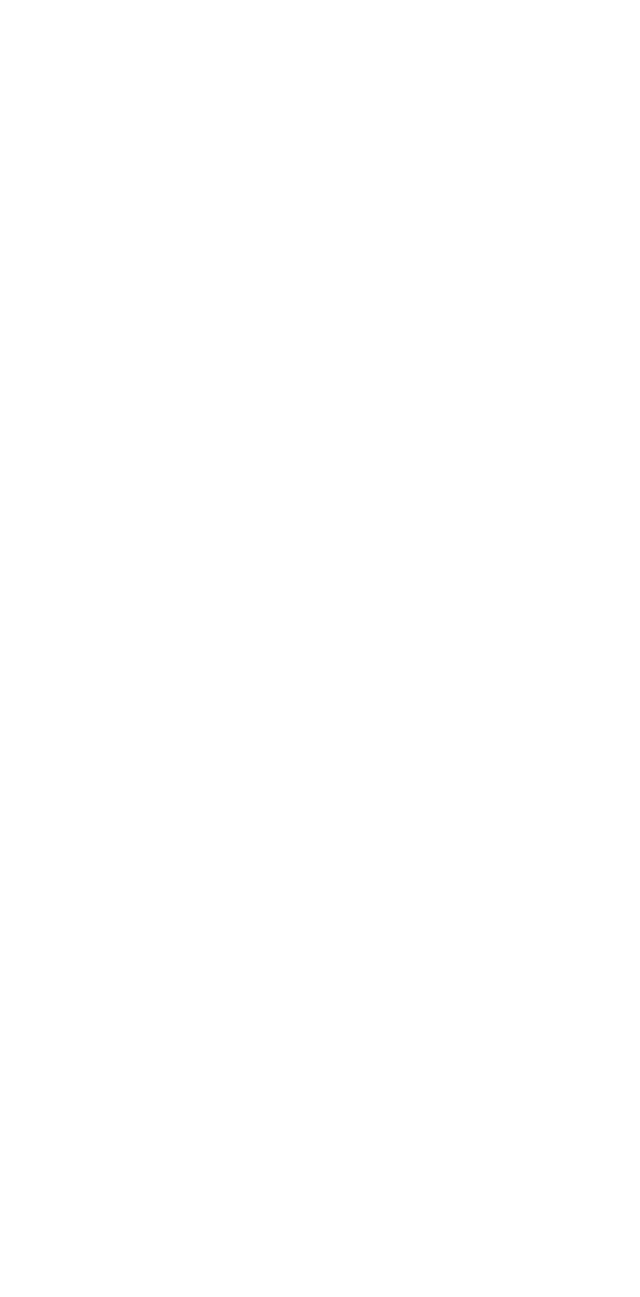
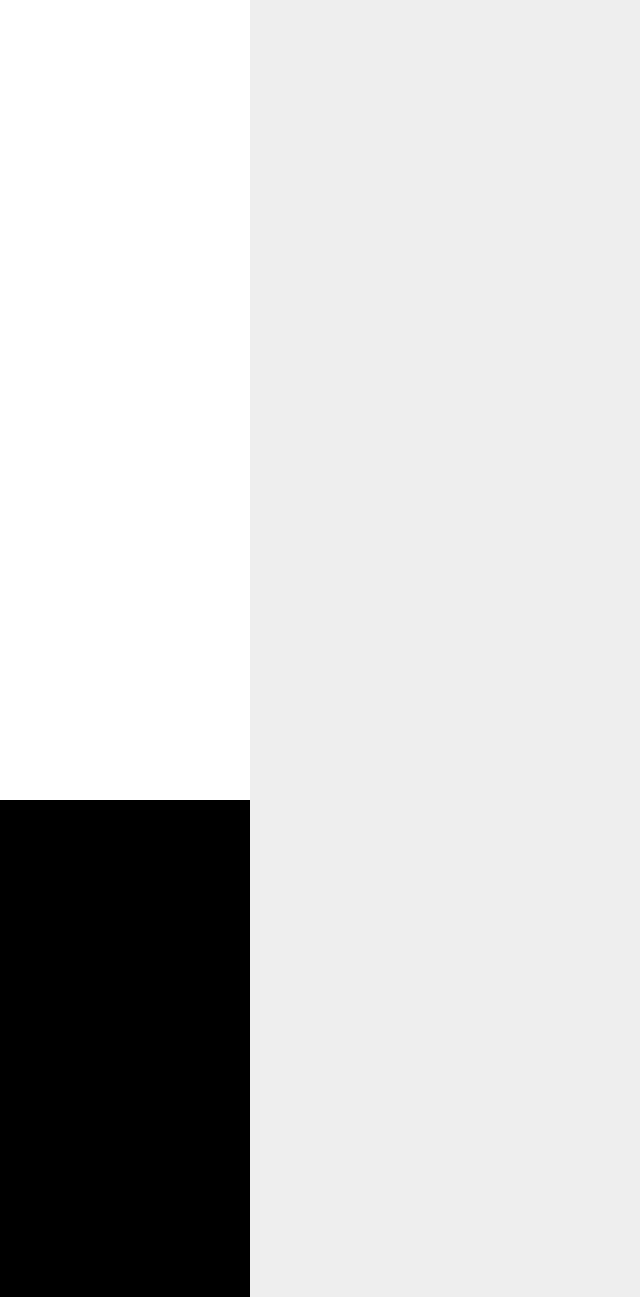
Before and after one commit to Peculiar9/Fac-Management, a plain HTML site: page index.html in a window 1280 px wide. Shown: the top 1297 px of the page, without its empty margins (0-640 px from the left). Before the commit the page ends 800 px from the top, so only its background shows below. Drawn offline with Linux system fonts and the light colour scheme.

Commit message:
Changes made to the html and the css

```diff
--- a/index.html
+++ b/index.html
@@ -0,0 +1,22 @@
+<!DOCTYPE html>
+<html lang="en">
+    <head>
+        <title></title>
+        <meta charset="UTF-8">
+        <meta name="viewport" content="width=device-width, initial-scale=1">
+        <link href="style.css" rel="stylesheet">
+    </head>
+    <body>
+        <section id="left-side">
+
+        </section>
+        <section id="right-side">
+
+        </section>
+        <section id="head">
+            <p>some elements t sgofgl lore</p>
+        </section>
+
+        <section id="carousel"></section>
+    </body>
+</html>
--- a/style.css
+++ b/style.css
@@ -2,4 +2,19 @@
     padding: 0;
     margin: 0;
     font-family: montserrat;
+    background-color: #eee;
 }
+#left-side{
+    height: 100vh;
+    width: 250px;
+    background-color: #fff;
+    left: 0;
+    top: 0;
+}
+#right-side{
+    height: 100vh;
+    width: 250px;
+    background-color: #000;
+    right: 0;
+    top: 0;
+}
```
